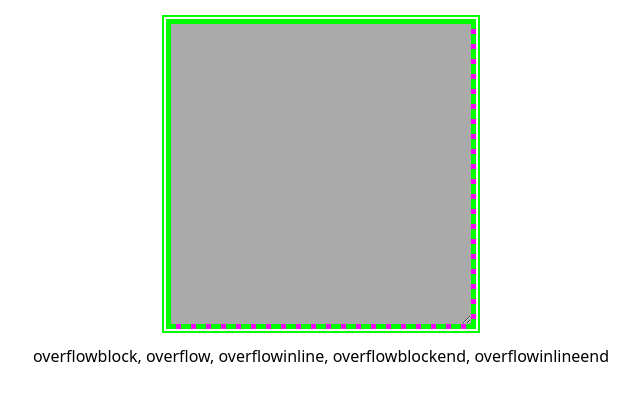
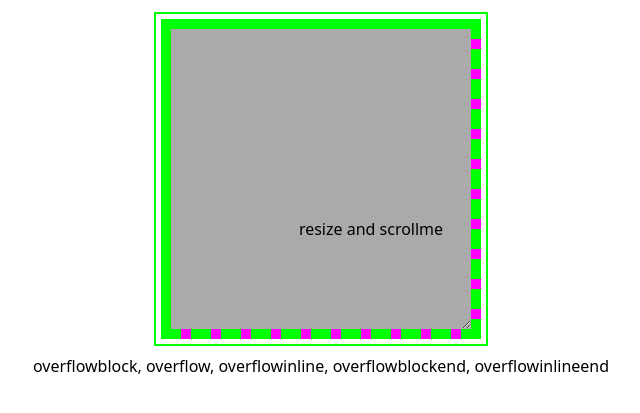
Before and after one commit to nocksock/overflow-observer, a website with bundled scripts: page index.html in a window 1280 px wide. Shown: the part 67-480 px from the top of the page, without its empty margins (319-959 px from the left). Built offline with nearby package versions, Linux system fonts and the light colour scheme.

Commit message:
docs: make index.html more useful

```diff
--- a/index.html
+++ b/index.html
@@ -20,19 +20,12 @@
       resize: both;
       overflow: scroll;
       background: magenta;
-      border: 5px solid blue;
+      border: 10px solid transparent;
       margin-inline: auto;
-
-
-      & > * {
-        width: 400px;
-        height: 400px;
-        background: #aaa;
-      }
 
       &:state(overflow) {
         outline: 2px solid lime;
-        outline-offset: 2px;
+        outline-offset: 5px;
       }
 
       &:state(overflowinline) {
@@ -63,6 +56,16 @@
       text-align: center;
     }
 
+    .box {
+      display: flex;
+      justify-content: center;
+      align-items: center;
+
+      width: 400px;
+      height: 400px;
+      background: #aaa;
+    }
+
     </style>
   </head>
   <body>
@@ -70,7 +73,9 @@
     <h1>OverflowObserver</h1>
 
     <overflow-observer id="observer" class="resizer">
-      <div></div>
+      <div class="box">
+        resize and scrollme
+      </div>
     </overflow-observer>
     <overflow-observer-states for="observer"></overflow-observer-states>
 
```
